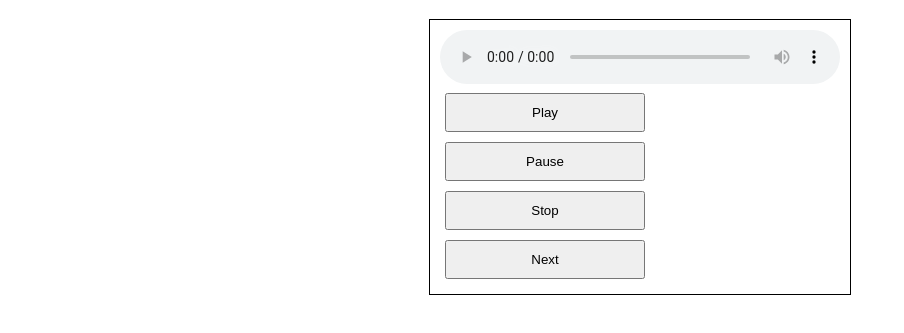
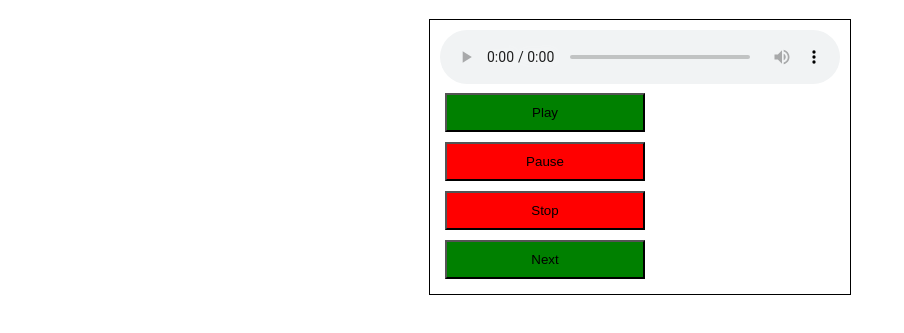
Before and after one commit to Brawn873/project1, a plain HTML site: page index.html in a window 1280 px wide. Shown: the part 61-394 px from the top of the page, without its empty margins (0-904 px from the left). Drawn offline with Linux system fonts and the light colour scheme.

Commit message:
set the background color of the play and next buttons to green and the background color of the pause and stop buttons to red

```diff
--- a/index.css
+++ b/index.css
@@ -17,3 +17,11 @@ body {
     padding: 10px;
     margin: 5px;
   }
+
+  #play, #next {
+    background-color: green;
+  }
+
+  #pause, #stop {
+    background-color: red;
+  }
```
